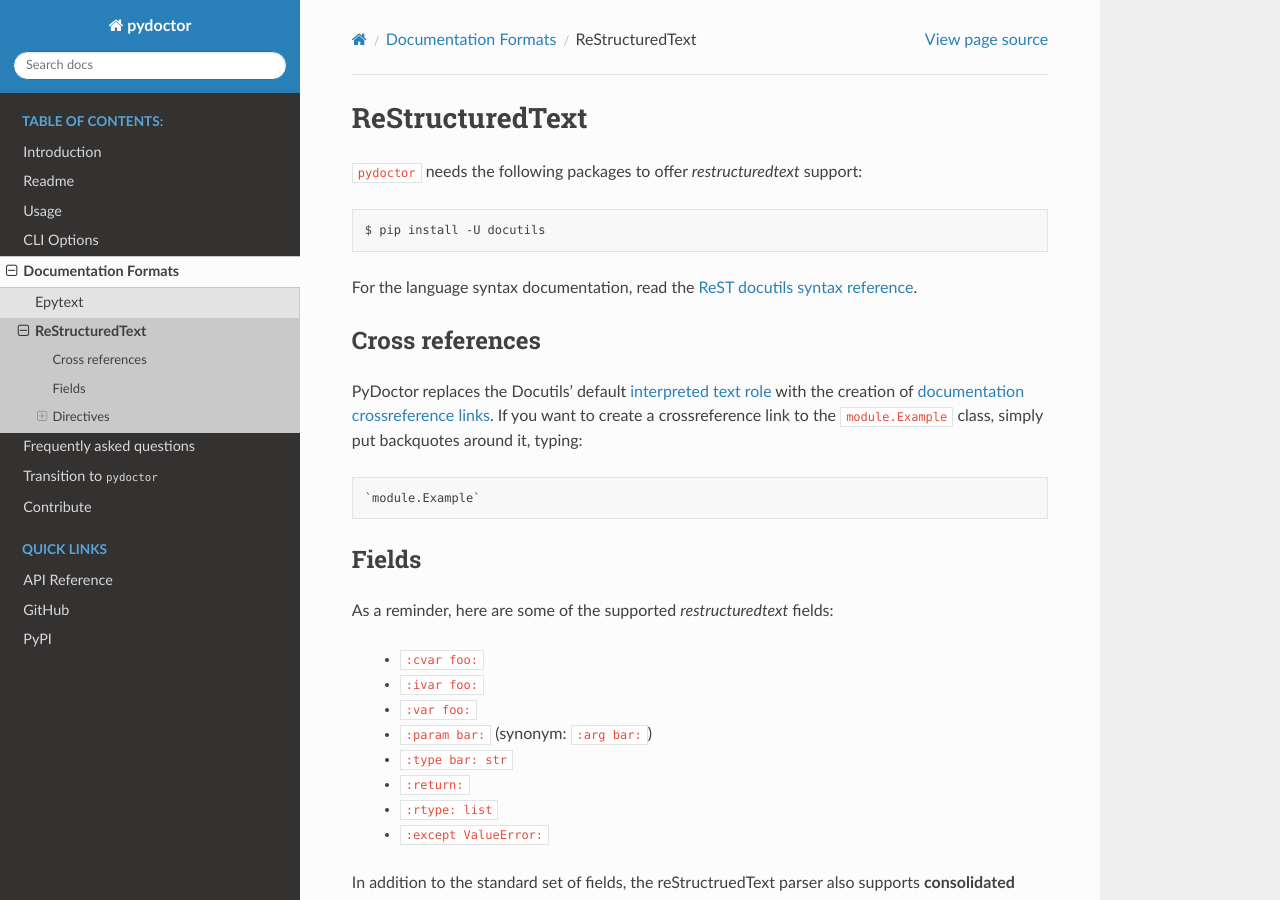
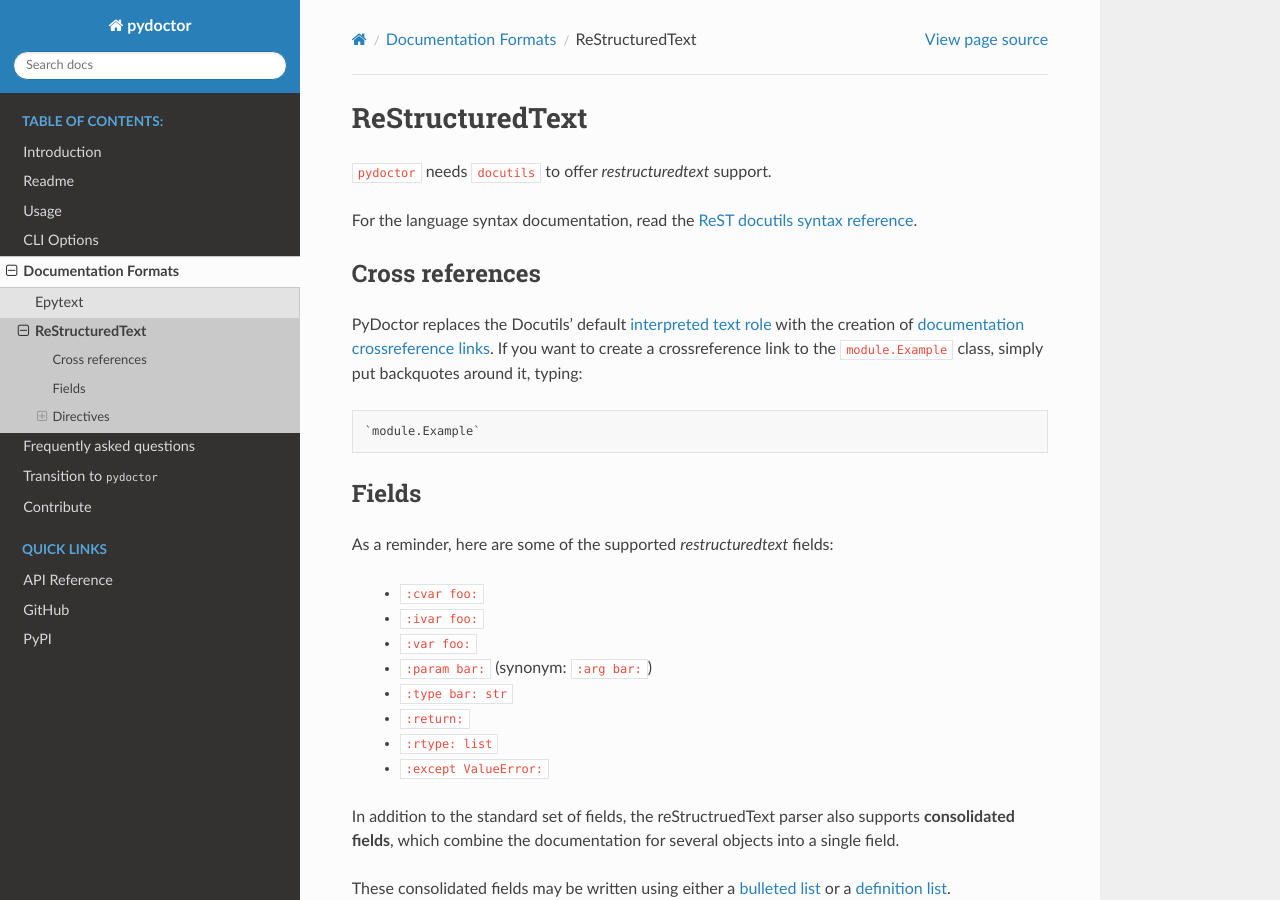
Before and after one commit to twisted/pydoctor, a Sphinx documentation site: the page built from docs/source/docformat/restructuredtext/index.rst, in a window 1280 px wide and 900 px high. Built offline with Sphinx 7.4.7 and the Read the Docs theme 2.0.0, drawn with Linux system fonts in a browser that asks for light colours; the version number could not be read and is left out.

Commit message:
Propose to install pydoctor with
pip install -U pydoctor[rst]

```diff
--- a/docs/source/docformat/restructuredtext/index.rst
+++ b/docs/source/docformat/restructuredtext/index.rst
@@ -1,9 +1,7 @@
 ReStructuredText
 ----------------
 
-``pydoctor`` needs the following packages to offer *restructuredtext* support::
-
-   $ pip install -U docutils
+``pydoctor`` needs ``docutils`` to offer *restructuredtext* support.
 
 For the language syntax documentation, read the `ReST docutils syntax reference <https://docutils.sourceforge.io/docs/user/rst/quickref.html>`_.
 
--- a/docs/source/index.rst
+++ b/docs/source/index.rst
@@ -9,6 +9,10 @@
 ``pydoctor`` can be installed from PyPi::
 
    $ pip install -U pydoctor
+
+Install pydoctor with ``restructuredtext`` support::
+
+   $ pip install -U pydoctor[rst]
 
 .. toctree::
    :maxdepth: 4
```
